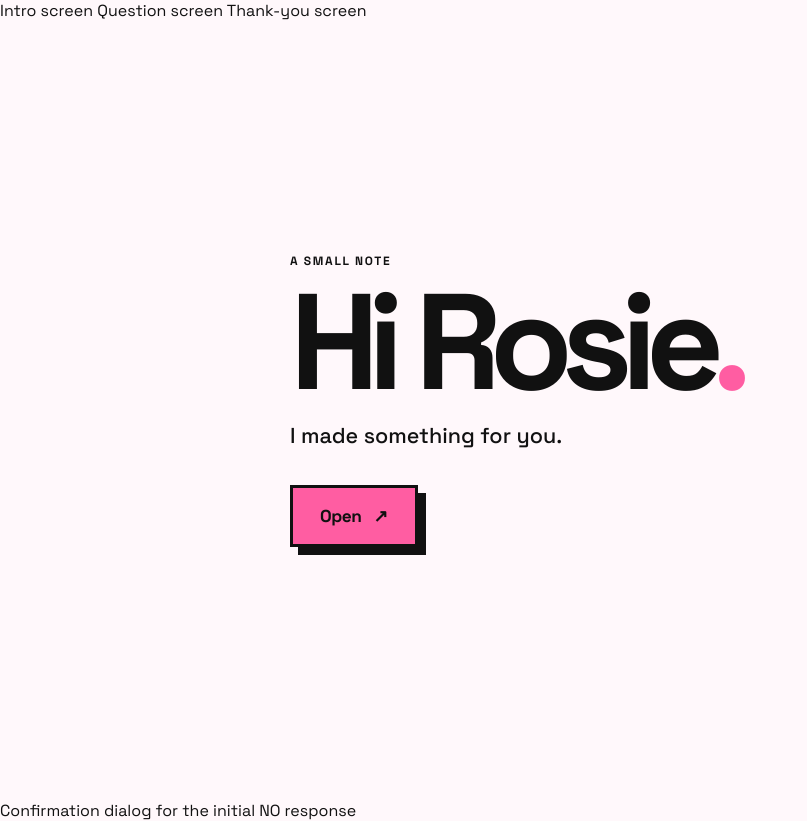
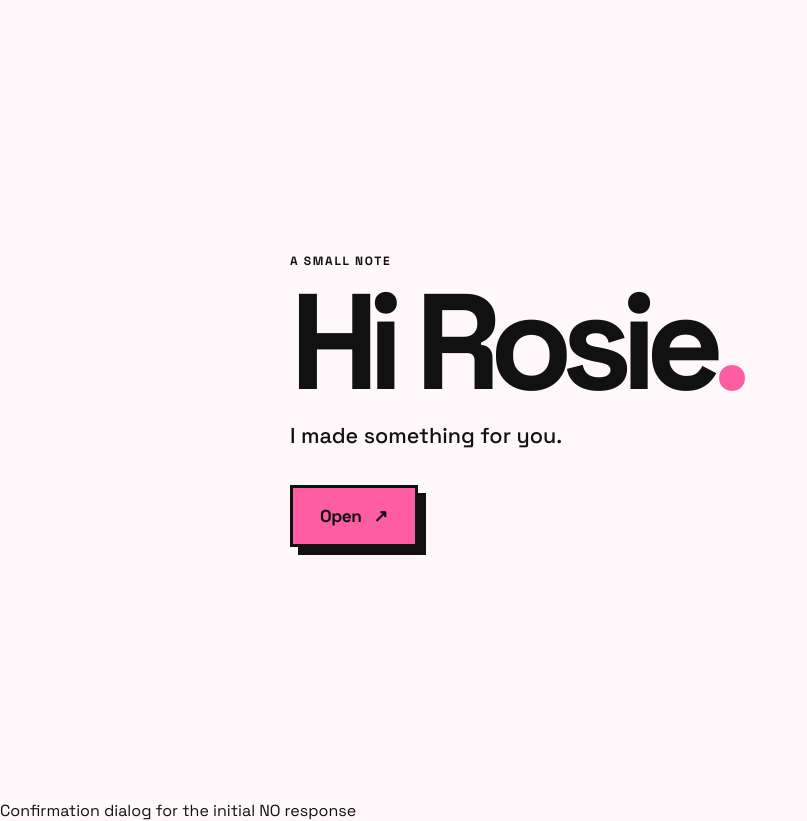
Before and after one commit to worldcuppredictionmmc-rgb/rosie, a plain HTML site: page index.html in a window 1280 px wide. Shown: the whole page, without its empty margins (0-807 px from the left). Drawn offline with Linux system fonts and the light colour scheme.

Commit message:
Comment out screen sections in index.html

```diff
--- a/index.html
+++ b/index.html
@@ -13,7 +13,7 @@
   </head>
   <body>
     <main class="app-shell" aria-live="polite">
-       Intro screen
+       <!--Intro screen-->
       <section class="screen screen--active" id="intro" aria-labelledby="intro-title">
         <div class="intro-content">
           <p class="eyebrow">A SMALL NOTE</p>
@@ -23,7 +23,7 @@
         </div>
       </section>
 
-       Question screen
+       <!--Question screen-->
       <section class="screen" id="question" aria-labelledby="question-title" hidden>
         <div class="question-content">
           <p class="eyebrow">BE HONEST</p>
@@ -35,7 +35,7 @@
         </div>
       </section>
 
-       Thank-you screen
+       <!--Thank-you screen-->
       <section class="screen" id="final" aria-labelledby="final-title" hidden>
         <div class="final-content">
           <div class="heart-art">
```
